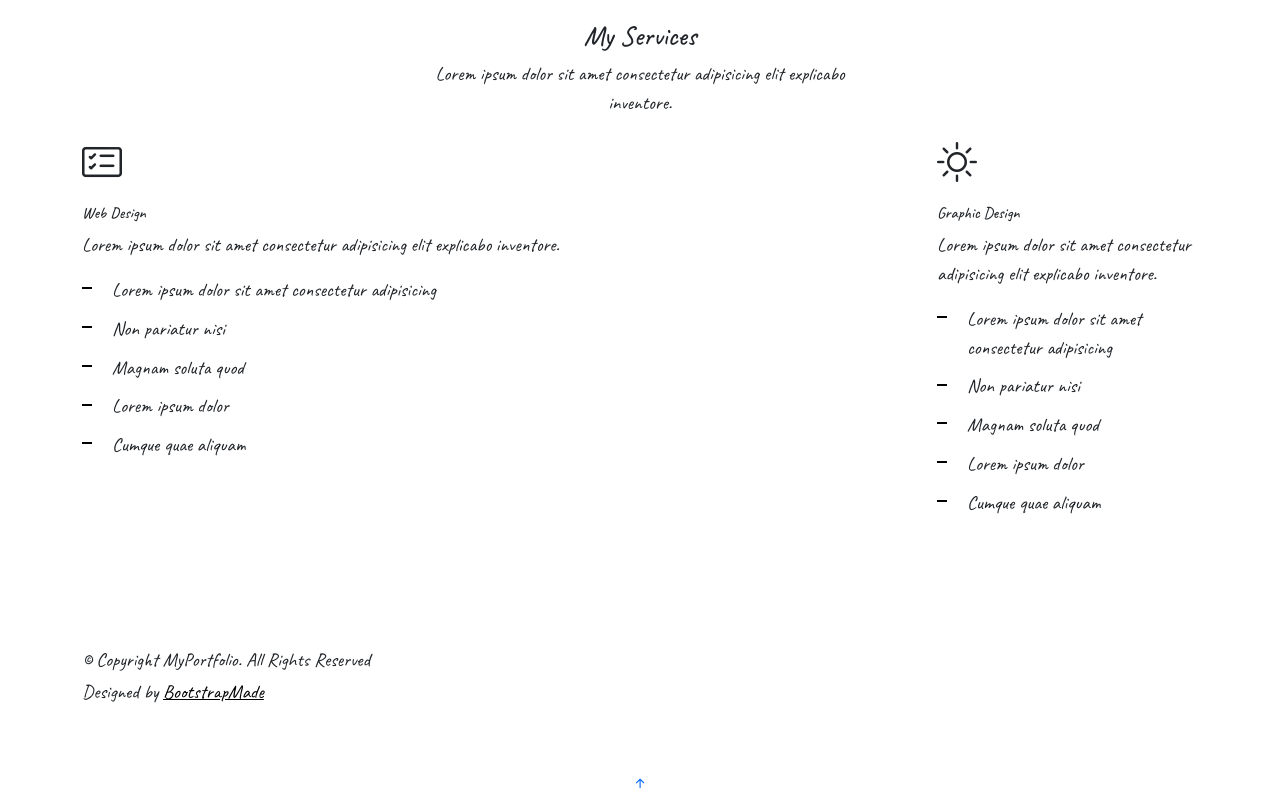
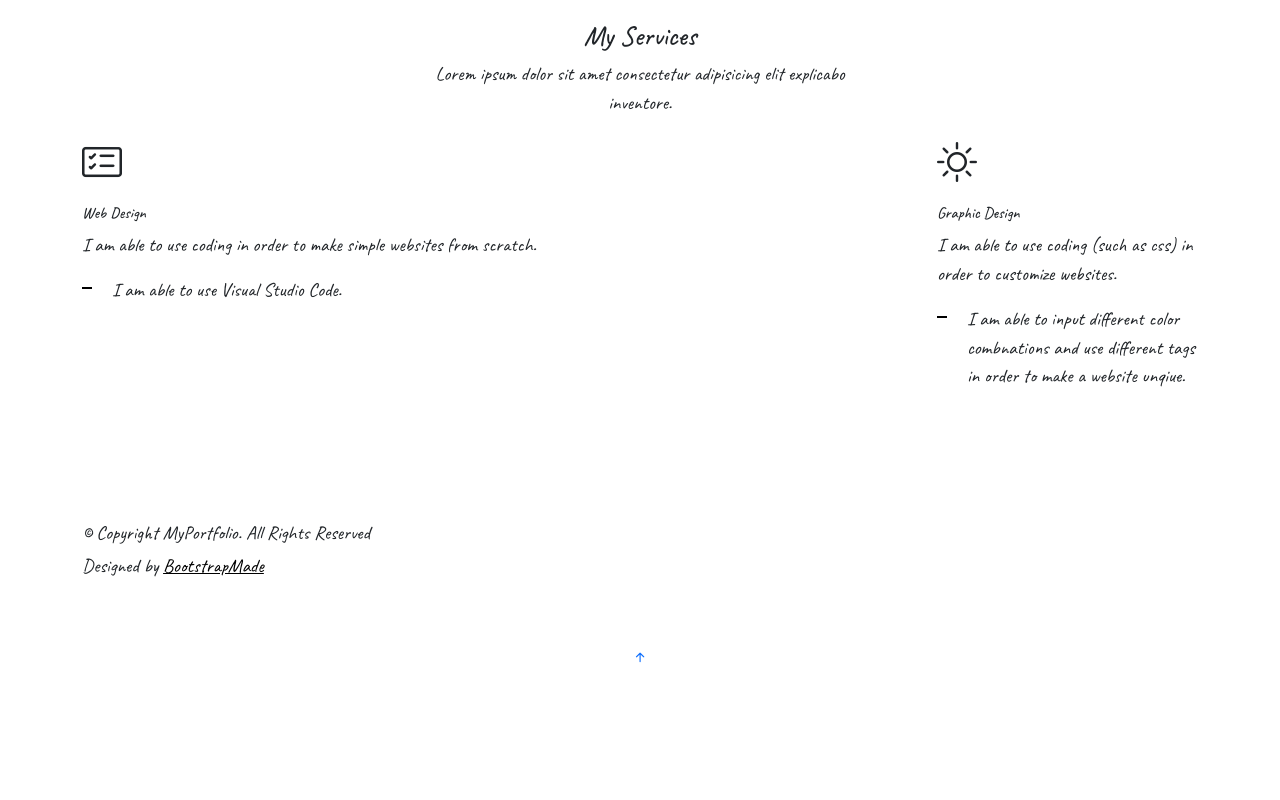
Before and after one commit to roselyntorres/MyPortfolio, a plain HTML site: page index.html in a window 1280 px wide. Shown: the part 1318-2118 px from the top of the page. After the commit the page ends 1992 px from the top, so only its background shows below. Drawn offline with Linux system fonts and the light colour scheme.

Commit message:
Work Section Complete 2

```diff
--- a/assets/css/style.css
+++ b/assets/css/style.css
@@ -35,15 +35,19 @@ h6,
 **/
 body {
   font-size: larger;
+
 }
 .caveat{
   font-family: "Caveat", cursive;
   font-optical-sizing: auto;
   font-weight: <weight>;
   font-style: normal;
+
+
 }
 .section {
   padding: 7rem 0;
+
 }
 
 .filters a {
--- a/index.html
+++ b/index.html
@@ -213,26 +213,22 @@
           <div class="col-12 col-sm-6 col-md-6 col-lg-9">
             <i class="bi bi-card-checklist"></i>
             <h4 class="h4 mb-2">Web Design</h4>
-            <p>Lorem ipsum dolor sit amet consectetur adipisicing elit explicabo inventore.</p>
+            <p>I am able to use coding in order to make simple websites from scratch.</p>
             <ul class="list-unstyled list-line">
-              <li>Lorem ipsum dolor sit amet consectetur adipisicing</li>
-              <li>Non pariatur nisi</li>
-              <li>Magnam soluta quod</li>
-              <li>Lorem ipsum dolor</li>
-              <li>Cumque quae aliquam</li>
+              <li>I am able to use Visual Studio Code.</li>
+
+
             </ul>
           </div>
 
           <div class="col-12 col-sm-6 col-md-6 col-lg-3">
             <i class="bi bi-brightness-high"></i>
             <h4 class="h4 mb-2">Graphic Design</h4>
-            <p>Lorem ipsum dolor sit amet consectetur adipisicing elit explicabo inventore.</p>
+            <p>I am able to use coding (such as css) in order to customize websites.</p>
             <ul class="list-unstyled list-line">
-              <li>Lorem ipsum dolor sit amet consectetur adipisicing</li>
-              <li>Non pariatur nisi</li>
-              <li>Magnam soluta quod</li>
-              <li>Lorem ipsum dolor</li>
-              <li>Cumque quae aliquam</li>
+              <li>I am able to input different color combnations and use different tags in order to make a website unqiue.</li>
+
+
             </ul>
           </div>
         </div>
```
